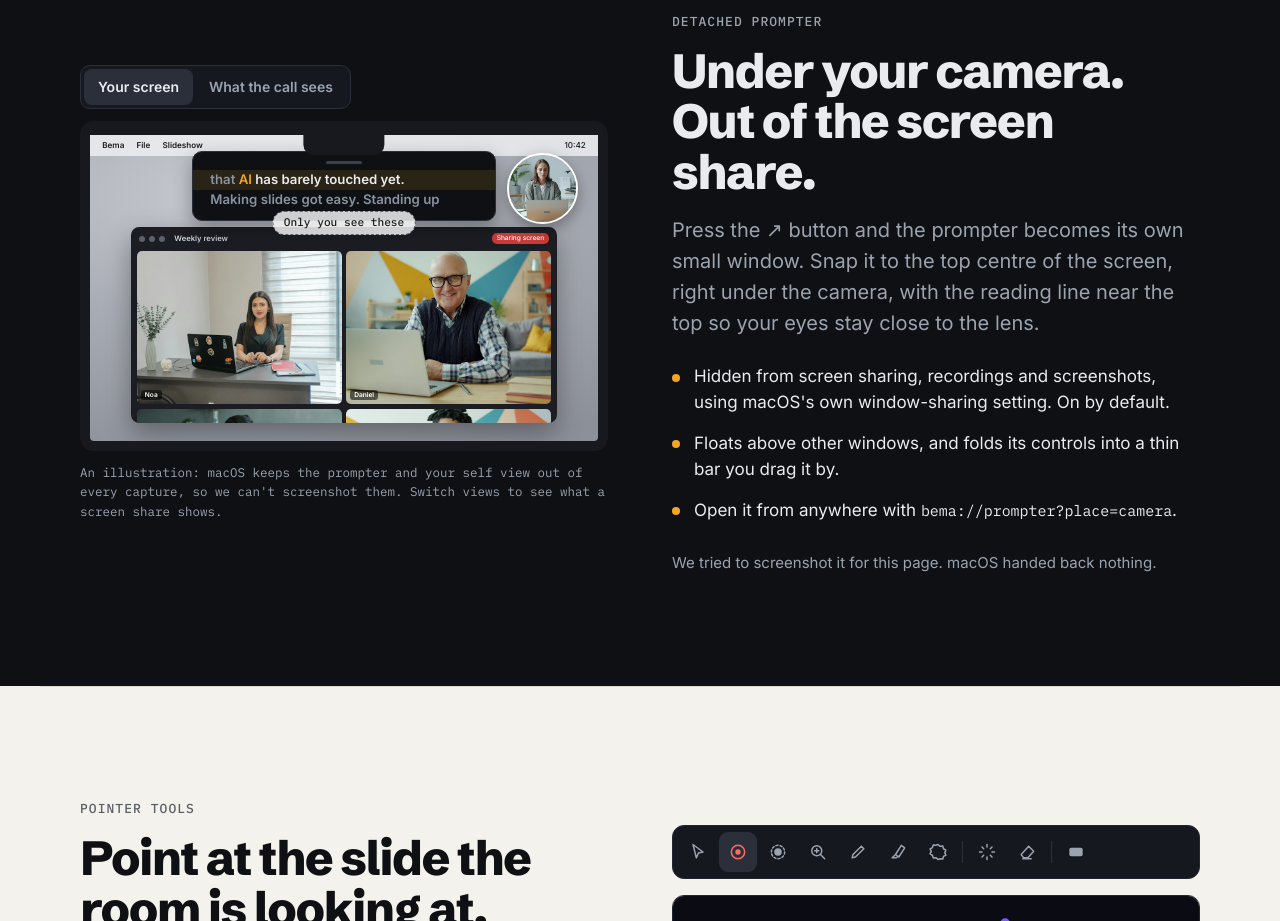
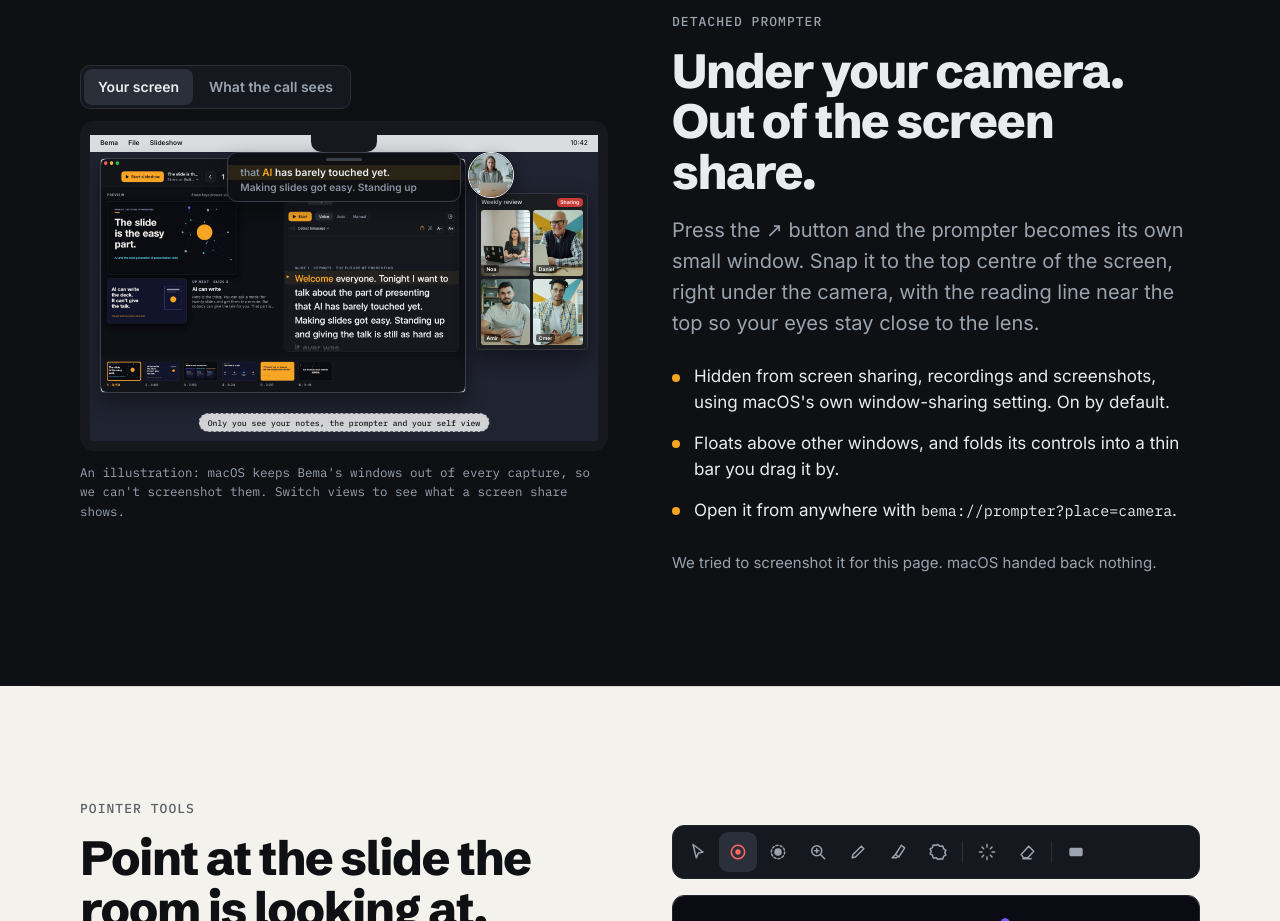
Before and after one commit to assafshafran/bema, a plain HTML site: page site/index.html in a window 1280 px wide. Shown: the part 3580-4501 px from the top of the page. Drawn offline with Linux system fonts and the light colour scheme.

Commit message:
Site: the share demo shows the presenter window and call, and what the call sees
Co-Authored-By: Claude Opus 5.5 <noreply@anthropic.com>

```diff
--- a/site/index.html
+++ b/site/index.html
@@ -133,29 +133,38 @@ a{color:#0E1014}a:hover{color:#5A4A1E}
 .pv{min-height:36px;padding:0 14px;border:0;border-radius:8px;background:transparent;color:#9BA3AF;font:600 14px Inter,system-ui,sans-serif;cursor:pointer}
 .pv.on{background:#2B2F3A;color:#E9EBEF}
 .pv:focus-visible{outline:2px solid #F5A524;outline-offset:1px}
-.pscene{aspect-ratio:16/10}
-.pmenubar{position:absolute;left:0;right:0;top:0;height:4.2cqw;display:flex;align-items:center;gap:2.4cqw;padding:0 2.4cqw;background:rgba(240,241,243,.82);font:600 1.6cqw/1 Inter,sans-serif;color:#1D1D1F}
+.pscene{aspect-ratio:16/10;background:#202331}
+.pyou,.pshare{position:absolute;inset:0;transition:opacity .4s ease}
+.pshare{opacity:0;background:#05060A;display:flex;align-items:center;justify-content:center}
+.pscene[data-view="call"] .pyou{opacity:0}
+.pscene[data-view="call"] .pshare{opacity:1}
+.pmenubar{position:absolute;left:0;right:0;top:0;height:3.4cqw;display:flex;align-items:center;gap:2cqw;padding:0 2cqw;background:rgba(240,241,243,.9);font:600 1.3cqw/1 Inter,sans-serif;color:#1D1D1F}
 .pmenubar i{flex:1}.pmenubar .ptime{font-weight:500}
-.pscene .mini-cam{z-index:4}
-.pcall{position:absolute;left:8%;right:8%;top:30%;bottom:6%;background:#1B1D22;border-radius:1.6cqw;box-shadow:0 2cqw 5cqw rgba(0,0,0,.35);overflow:hidden;display:flex;flex-direction:column}
-.pcall-top{display:flex;align-items:center;gap:.8cqw;padding:1.2cqw 1.6cqw;font:500 1.5cqw/1 Inter,sans-serif;color:#C9CED6}
-.pcall-top b{font-weight:600;margin-left:1cqw}.pcall-top em{margin-left:auto;font-style:normal;color:#fff;background:#C93B37;border-radius:1cqw;padding:.5cqw 1cqw;font-size:1.3cqw}
-.pdot{width:1.2cqw;height:1.2cqw;border-radius:50%;background:#5A606C}
-.pcall-grid{flex:1;display:grid;grid-template-columns:repeat(2,minmax(0,1fr));gap:.8cqw;padding:0 1.2cqw 1.2cqw}
-.pcall-grid figure{position:relative;margin:0;border-radius:1cqw;overflow:hidden;background:#2A2D33}
-.pcall-grid img{width:100%;height:100%;object-fit:cover;display:block}
-.pcall-grid span{position:absolute;left:.8cqw;bottom:.8cqw;font:600 1.3cqw/1 Inter,sans-serif;color:#fff;background:rgba(0,0,0,.55);border-radius:.6cqw;padding:.4cqw .8cqw}
-.pscene .pprompt{left:20%;width:60%;top:5.4%;z-index:3;transition:opacity .35s ease,transform .35s ease}
-.pscene .pprompt .prompt-line{font-size:2.6cqw}.pscene .pprompt .prompt-next{font-size:2.6cqw}
+.pscene .mini-cam{z-index:5;width:13cqw;height:3.4cqw}
+.pwin{position:absolute;left:2%;top:7.5%;width:72%;height:auto;border-radius:.8cqw;box-shadow:0 1.5cqw 4cqw rgba(0,0,0,.45);border:1px solid #3A3F49}
+.pstrip{position:absolute;right:2%;top:19%;width:22%;display:grid;grid-template-columns:1fr 1fr;gap:.6cqw;padding:.8cqw;background:#1B1D22;border:1px solid #33363E;border-radius:.9cqw;box-shadow:0 1.5cqw 4cqw rgba(0,0,0,.45)}
+.pstrip-top{grid-column:1/-1;display:flex;align-items:center;margin:0 0 .1cqw;font:600 1.15cqw/1 Inter,sans-serif;color:#C9CED6}
+.pstrip-top em{margin-left:auto;font-style:normal;color:#fff;background:#C93B37;border-radius:.8cqw;padding:.35cqw .7cqw;font-size:1cqw}
+.pstrip figure{position:relative;margin:0;aspect-ratio:3/4;border-radius:.6cqw;overflow:hidden;background:#2A2D33}
+.pstrip img{width:100%;height:100%;object-fit:cover;display:block}
+.pstrip span{position:absolute;left:.5cqw;bottom:.5cqw;font:600 1cqw/1 Inter,sans-serif;color:#fff;background:rgba(0,0,0,.55);border-radius:.4cqw;padding:.3cqw .55cqw}
+.pscene .pprompt{left:27%;width:46%;top:5.6%;padding:1cqw 2.4cqw 1.4cqw;z-index:3;border-color:#3A3F49}
+.pscene .pprompt .prompt-bar{margin:0 0 .7cqw}
+.pscene .pprompt .prompt-line,.pscene .pprompt .prompt-next{font-size:2cqw}
+.pscene .pprompt .prompt-line{margin:0 -2.4cqw;padding:.2cqw 2.4cqw}
 .pprompt .prompt-line b{transition:color .15s}
-.pself{position:absolute;right:4%;top:6%;width:14%;aspect-ratio:1;border-radius:50%;overflow:hidden;border:.4cqw solid #fff;box-shadow:0 1cqw 3cqw rgba(0,0,0,.35);z-index:3;transition:opacity .35s ease,transform .35s ease}
+.pself{position:absolute;left:74.5%;top:5.6%;width:9%;aspect-ratio:1;border-radius:50%;overflow:hidden;border:.35cqw solid #fff;box-shadow:0 1cqw 3cqw rgba(0,0,0,.45);z-index:3}
 .pself img{width:100%;height:100%;object-fit:cover;transform:scaleX(-1)}
-.ptag{top:25%;z-index:3;transition:opacity .35s}
-.pcalltag{top:25%;z-index:3;opacity:0;transition:opacity .35s;border-color:#C93B37}
-.pscene[data-view="call"] .pprompt,.pscene[data-view="call"] .pself{opacity:0;transform:scale(.96)}
-.pscene[data-view="call"] .ptag{opacity:0}
-.pscene[data-view="call"] .pcalltag{opacity:1}
-@media (prefers-reduced-motion: reduce){.pscene *{transition:none!important}}
+.pscene .mini-tag{font-size:1.6cqw;padding:.8cqw 1.6cqw}
+.pscene .ptag{top:auto;bottom:3%;z-index:4}
+.pscene .pcalltag{top:auto;bottom:3%;z-index:4;border-color:#C93B37}
+.pshare-slide{position:relative;width:100%;aspect-ratio:16/9}
+.pshare-slide>img{width:100%;height:100%;display:block}
+.pbubble{position:absolute;right:3%;bottom:5%;width:17%;aspect-ratio:1;border-radius:50%;overflow:hidden;border:.4cqw solid #F5A524;box-shadow:0 1cqw 3cqw rgba(0,0,0,.5)}
+.pbubble img{width:100%;height:100%;object-fit:cover}
+.plaser{position:absolute;left:0;top:0;width:1.6cqw;height:1.6cqw;margin:-.8cqw 0 0 -.8cqw;border-radius:50%;background:#FF2A1F;box-shadow:0 0 0 .5cqw rgba(255,42,31,.28),0 0 2.4cqw 1cqw rgba(255,42,31,.45);animation:plaser 6s ease-in-out infinite}
+@keyframes plaser{0%{left:9%;top:32%}18%{left:30%;top:32%}30%{left:14%;top:46%}45%{left:28%;top:62%}62%{left:52%;top:52%}78%{left:48%;top:44%}90%{left:20%;top:85%}100%{left:9%;top:32%}}
+@media (prefers-reduced-motion: reduce){.pscene *{transition:none!important}.plaser{animation:none;left:28%;top:40%}}
 .aud{position:relative;border-radius:12px;overflow:hidden;border:1px solid #232731}
 .aud img{display:block;width:100%;height:auto}
 .demo{margin:0;display:flex;flex-direction:column;gap:16px}
@@ -435,28 +444,36 @@ Bema</a>
 <button type="button" class="pv on" data-view="you" aria-pressed="true">Your screen</button>
 <button type="button" class="pv" data-view="call" aria-pressed="false">What the call sees</button>
 </div>
-<div class="mini pscene" data-view="you" aria-label="Your laptop screen during a call: Bema's prompter sits under the camera and your self view beside it, while the call shows four people.">
-<div class="mini-cam" aria-hidden="true"></div>
-<div class="pmenubar" aria-hidden="true"><span>Bema</span><span>File</span><span>Slideshow</span><i></i><span class="ptime">10:42</span></div>
-<div class="pcall" aria-hidden="true">
-<div class="pcall-top"><span class="pdot"></span><span class="pdot"></span><span class="pdot"></span><b>Weekly review</b><em>Sharing screen</em></div>
-<div class="pcall-grid">
+<div class="mini pscene" data-view="you" aria-label="Your screen during a call: Bema's presenter window with your notes, the prompter under the camera, your self view and the people on the call. Switch to see what the call sees: only the slide, your camera bubble and the laser pointer.">
+<div class="pyou" aria-hidden="true">
+<div class="pmenubar"><span>Bema</span><span>File</span><span>Slideshow</span><i></i><span class="ptime">10:42</span></div>
+<img class="pwin" src="img/presenter.jpg" alt="">
+<div class="pstrip">
+<p class="pstrip-top"><b>Weekly review</b><em>Sharing</em></p>
 <figure><img src="img/call/noa.jpg" alt=""><span>Noa</span></figure>
 <figure><img src="img/call/daniel.jpg" alt=""><span>Daniel</span></figure>
 <figure><img src="img/call/amir.jpg" alt=""><span>Amir</span></figure>
 <figure><img src="img/call/omer.jpg" alt=""><span>Omer</span></figure>
 </div>
-</div>
-<div class="mini-prompt pprompt" aria-hidden="true">
+<div class="mini-prompt pprompt">
 <div class="prompt-bar"><span></span></div>
 <p class="prompt-line" id="pline"><b>Welcome</b> everyone. Tonight I want to</p>
 <p class="prompt-next" id="pnext">talk about the part of presenting</p>
 </div>
-<div class="pself" aria-hidden="true"><img src="img/call/you.jpg" alt=""></div>
-<p class="mini-tag ptag">Only you see these</p>
-<p class="mini-tag pcalltag">The call sees no prompter and no self view</p>
+<div class="pself"><img src="img/call/you.jpg" alt=""></div>
+<p class="mini-tag ptag">Only you see your notes, the prompter and your self view</p>
 </div>
-<figcaption class="cap">An illustration: macOS keeps the prompter and your self view out of every capture, so we can't screenshot them. Switch views to see what a screen share shows.</figcaption>
+<div class="pshare" aria-hidden="true">
+<div class="pshare-slide">
+<img src="img/slide-projected.jpg" alt="">
+<span class="plaser"></span>
+<div class="pbubble"><img src="img/call/you.jpg" alt=""></div>
+</div>
+<p class="mini-tag pcalltag">The call sees the slide, your camera bubble and the laser</p>
+</div>
+<div class="mini-cam" aria-hidden="true"></div>
+</div>
+<figcaption class="cap">An illustration: macOS keeps Bema's windows out of every capture, so we can't screenshot them. Switch views to see what a screen share shows.</figcaption>
 </figure>
 <div>
 <p class="eyebrow">Detached prompter</p>
```
Also changed, not shown: 1 other file.
